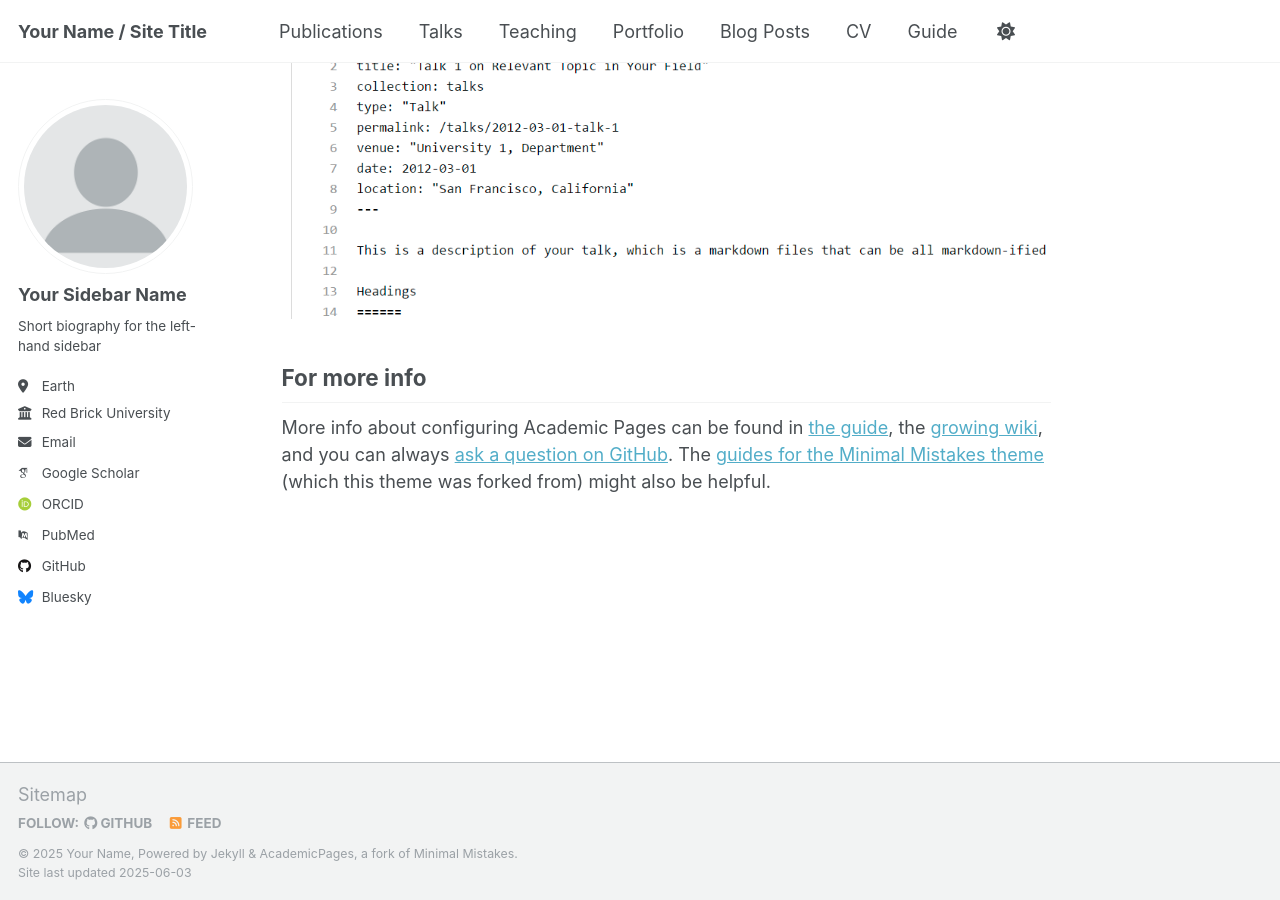
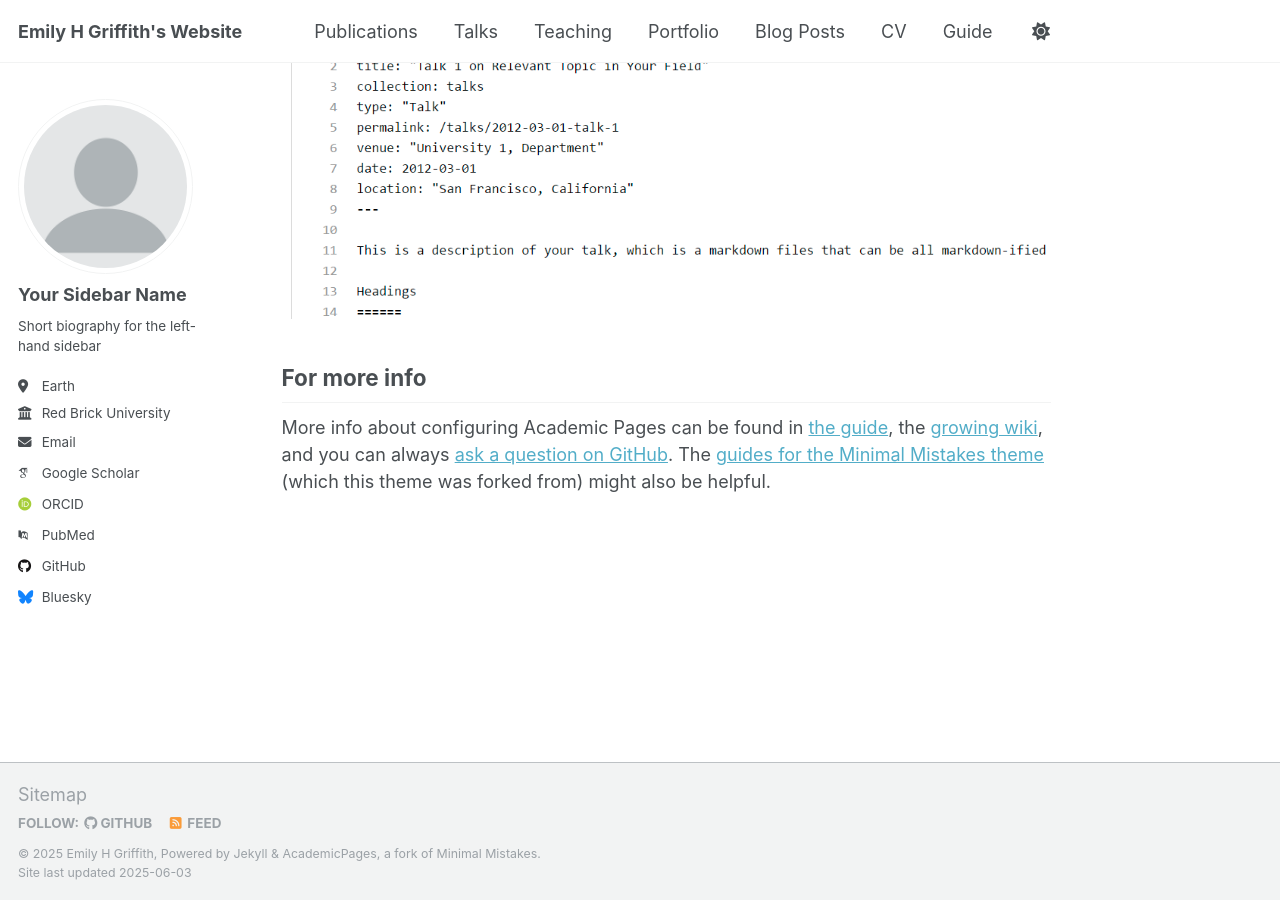
Before and after one commit to ehgriffith/ehgriffith.github.io, a Jekyll site: the page built from _pages/about.md, in a window 1280 px wide and 900 px high, scrolled down 2636 px. Built offline with Jekyll 4.4.1, drawn with Linux system fonts in a browser that asks for light colours; some web fonts are replaced.

Commit message:
Update _config.yml
Start updating info

```diff
--- a/_config.yml
+++ b/_config.yml
@@ -9,13 +9,13 @@
 # Basic Site Settings
 locale                   : "en-US"
 site_theme               : "default"
-title                    : "Your Name / Site Title"
+title                    : "Emily H Griffith's Website"
 title_separator          : "-"
-name                     : &name "Your Name"
-description              : &description "personal description"
-url                      : https://academicpages.github.io # the base hostname & protocol for your site e.g. "https://[your GitHub username].github.io" or if you already have some other page hosted on Github then use "https://[your GitHub username].github.io/[Your Repo Name]"
+name                     : &name "Emily H Griffith"
+description              : &description "Professor of the Practice, NC State University"
+url                      : https://ehgriffith.github.io # the base hostname & protocol for your site e.g. "https://[your GitHub username].github.io" or if you already have some other page hosted on Github then use "https://[your GitHub username].github.io/[Your Repo Name]"
 baseurl                  : "" # the subpath of your site, e.g. "/blog"
-repository               : "academicpages/academicpages.github.io"
+repository               : "ehgriffith/ehgriffith.github.io"
 
 # Site Author - The following control what appear as part of the author content on the side bar.
 #               If a field is blank the icon and link will not appear, otherwise it will be shown.
```
